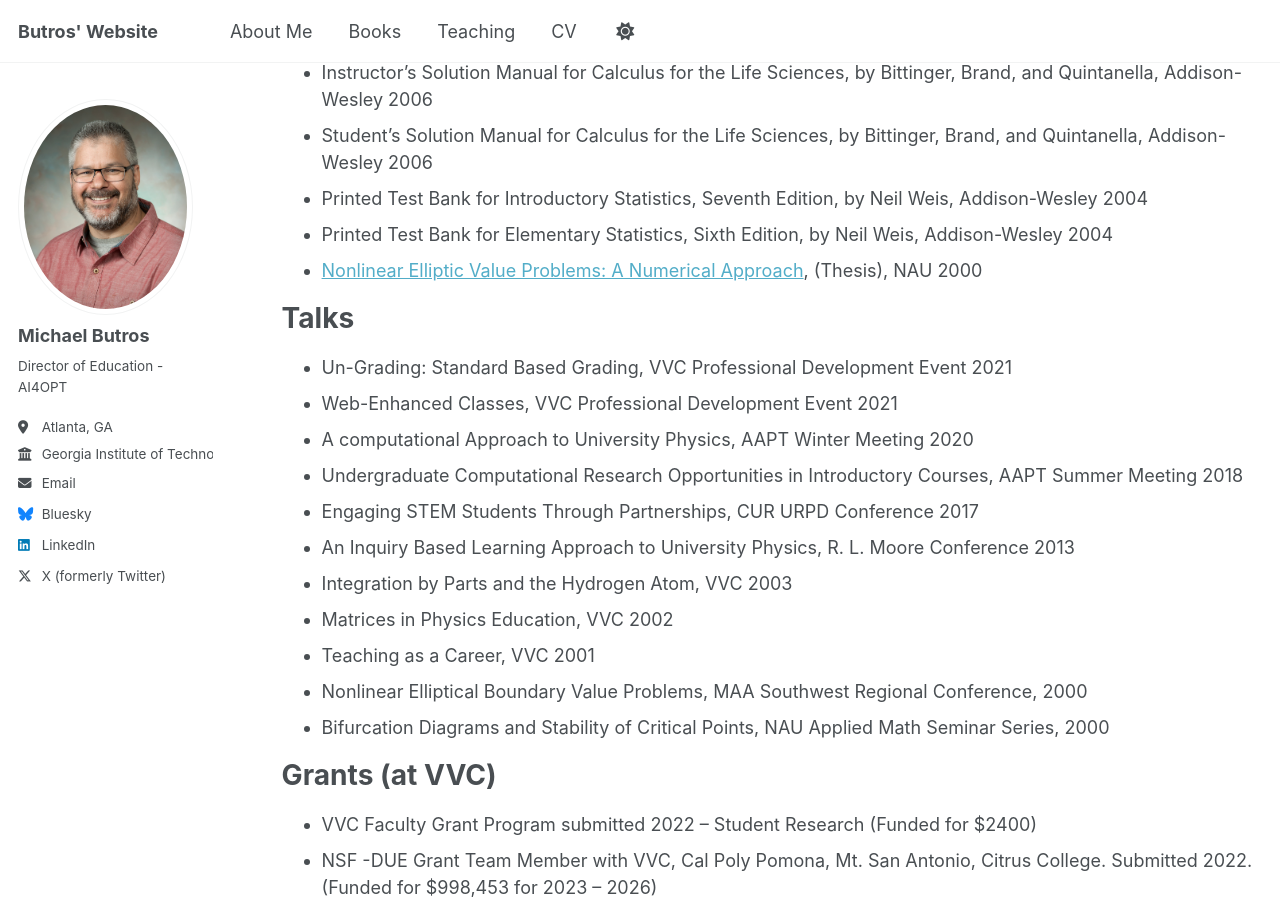
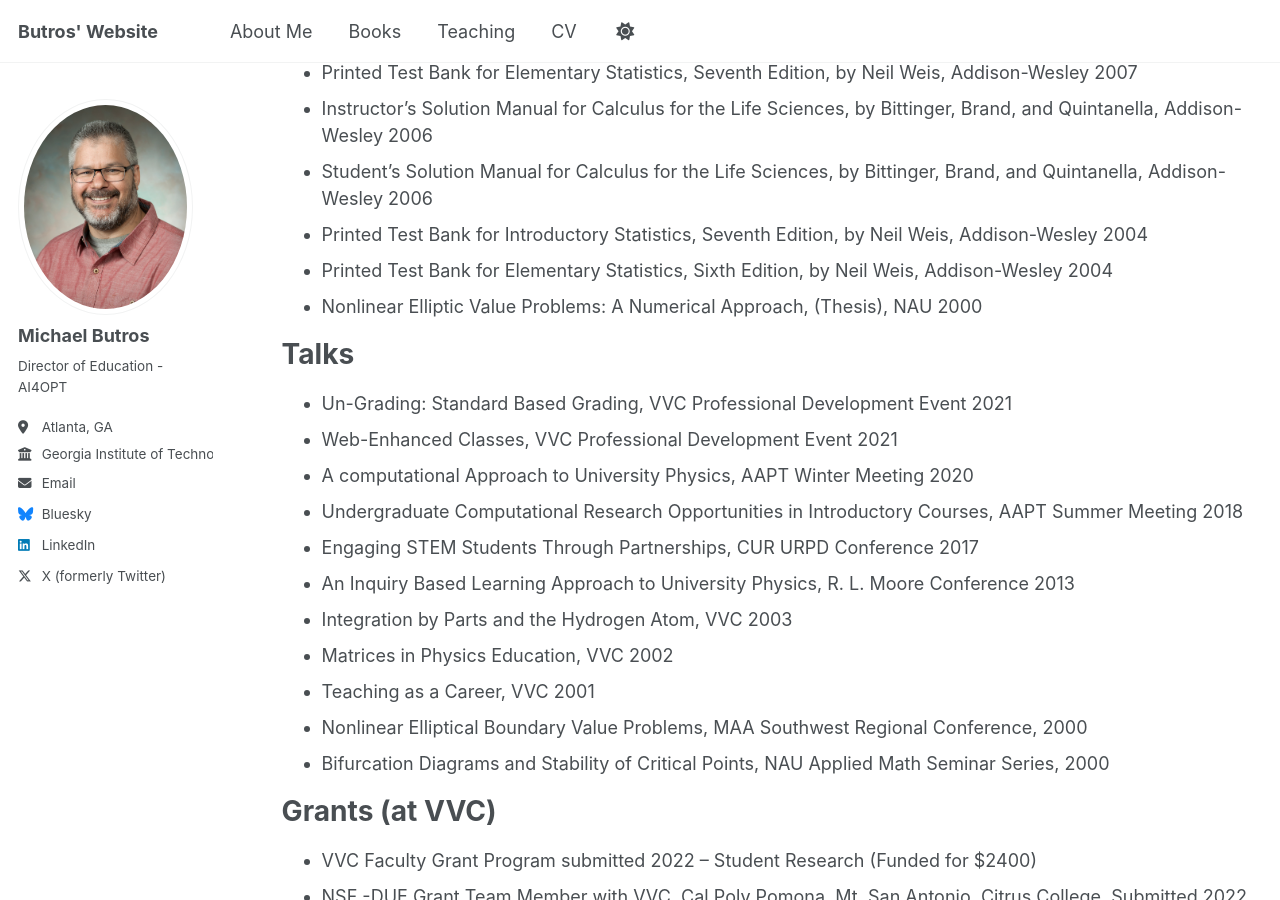
Before and after one commit to MButros/MButros.github.io, a Jekyll site: the page built from _pages/cv.md, in a window 1280 px wide and 900 px high, scrolled down 1468 px. Built offline with Jekyll 4.4.1, drawn with Linux system fonts in a browser that asks for light colours; some of the changed lines change nothing that is shown; some of the changed text lies outside the part shown.

Commit message:
Update cv.md

```diff
--- a/_pages/cv.md
+++ b/_pages/cv.md
@@ -12,6 +12,7 @@
 Education
 ======
 * M.S. in Mathematics, Northern Arizona University, 2000
+  * [Nonlinear Elliptic Value Problems: A Numerical Approach](../files/Thesis.pdf)
 * B.S. in Applied Mathematics, University of California, Irvine , 1994
 * A.S., Math and Science, Victor Valley College, 1991
 
@@ -60,7 +61,7 @@
 * Student’s Solution Manual for Calculus for the Life Sciences, by Bittinger, Brand, and Quintanella, Addison-Wesley 2006
 * Printed Test Bank for Introductory Statistics, Seventh Edition, by Neil Weis, Addison-Wesley 2004
 * Printed Test Bank for Elementary Statistics, Sixth Edition, by Neil Weis, Addison-Wesley 2004
-* [Nonlinear Elliptic Value Problems: A Numerical Approach](../files/Thesis.pdf), (Thesis), NAU 2000
+* Nonlinear Elliptic Value Problems: A Numerical Approach, (Thesis), NAU 2000
 
 Talks
 ======
```
